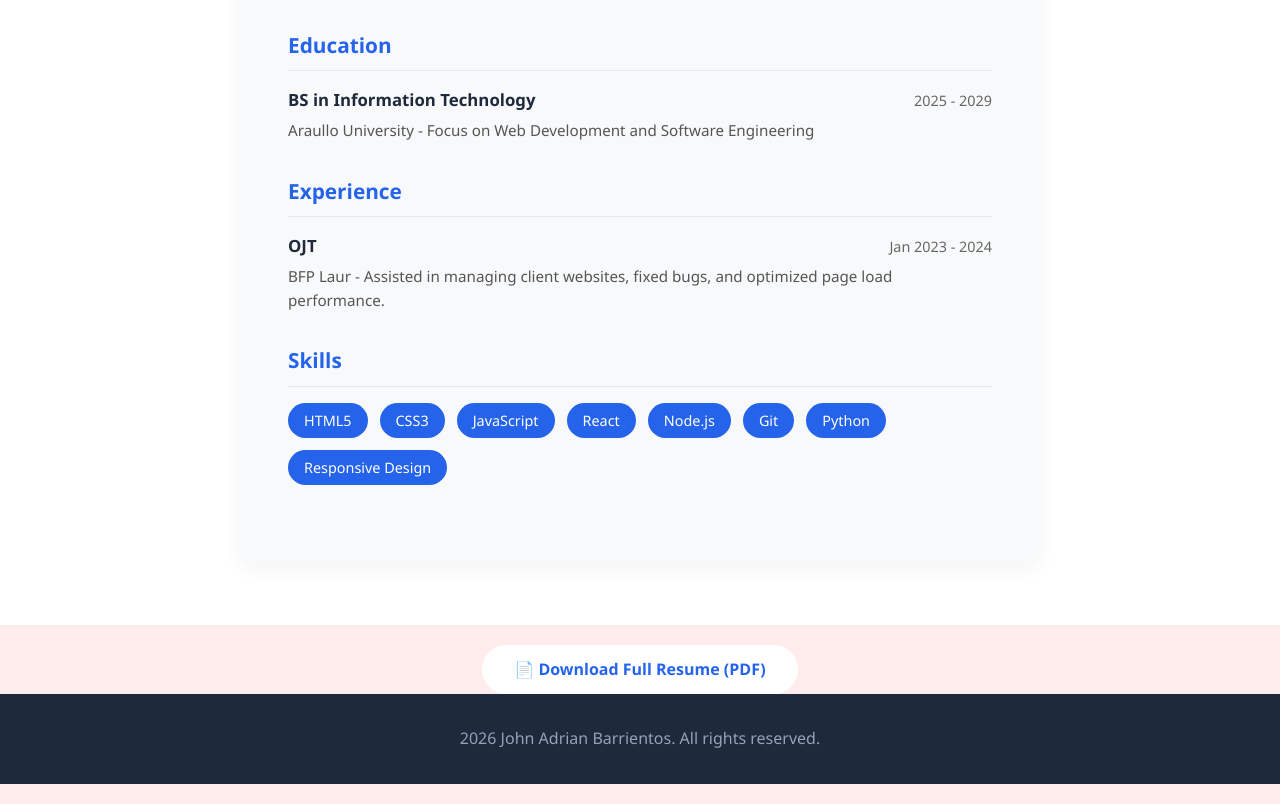
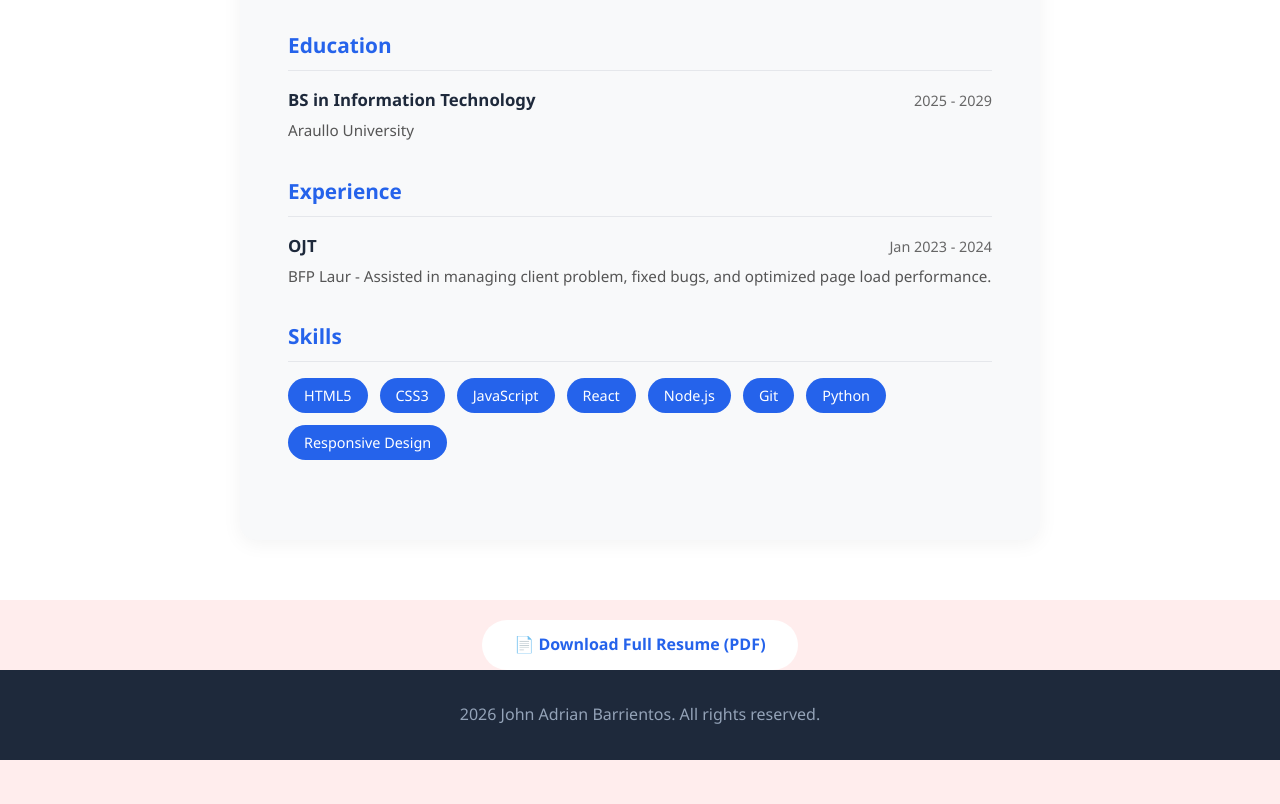
Before and after one commit to Adrian-rndm/Personalweb, a plain HTML site: page index.html in a window 1280 px wide. Shown: the part 3513-4317 px from the top of the page. After the commit the page ends 4293 px from the top, so only its background shows below. Drawn offline with Linux system fonts and the light colour scheme.

Commit message:
Update index.html

```diff
--- a/index.html
+++ b/index.html
@@ -128,7 +128,7 @@
                         <span class="entry-title">BS in Information Technology</span>
                         <span class="entry-date">2025 - 2029</span>
                     </div>
-                    <div class="entry-desc">Araullo University - Focus on Web Development and Software Engineering</div>
+                    <div class="entry-desc">Araullo University</div>
                 </div>
             </div>
 
@@ -139,7 +139,7 @@
                         <span class="entry-title">OJT</span>
                         <span class="entry-date">Jan 2023 - 2024</span>
                     </div>
-                    <div class="entry-desc">BFP Laur - Assisted in managing client websites, fixed bugs, and optimized page load performance.</div>
+                    <div class="entry-desc">BFP Laur - Assisted in managing client problem, fixed bugs, and optimized page load performance.</div>
                 </div>
             </div>
 
```
